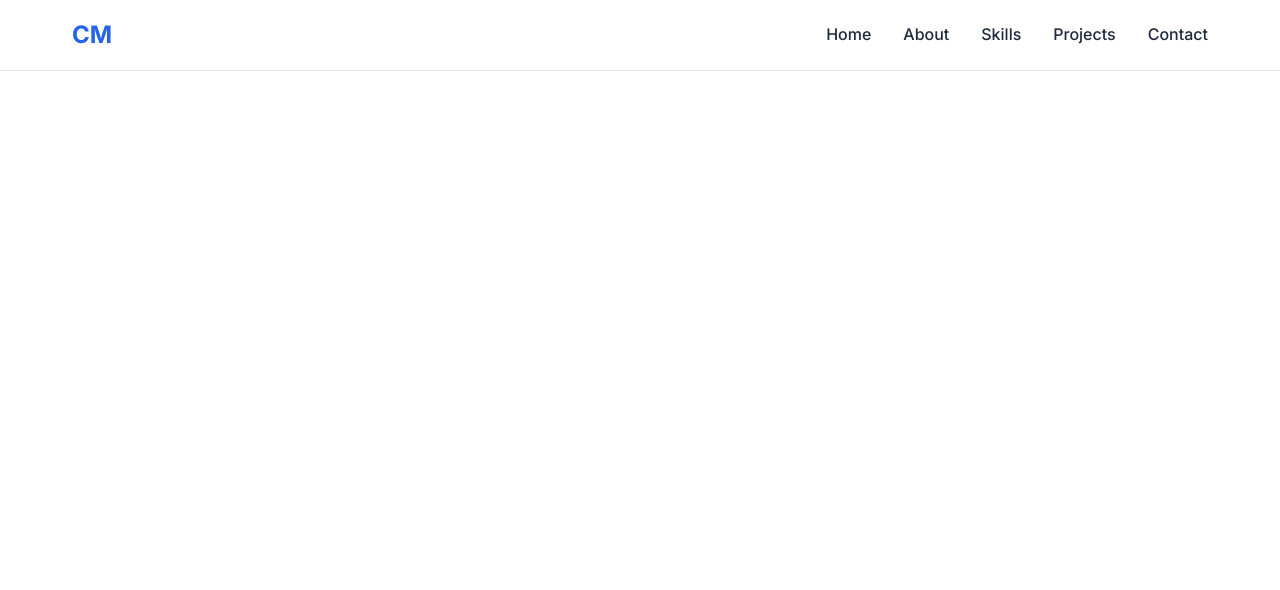
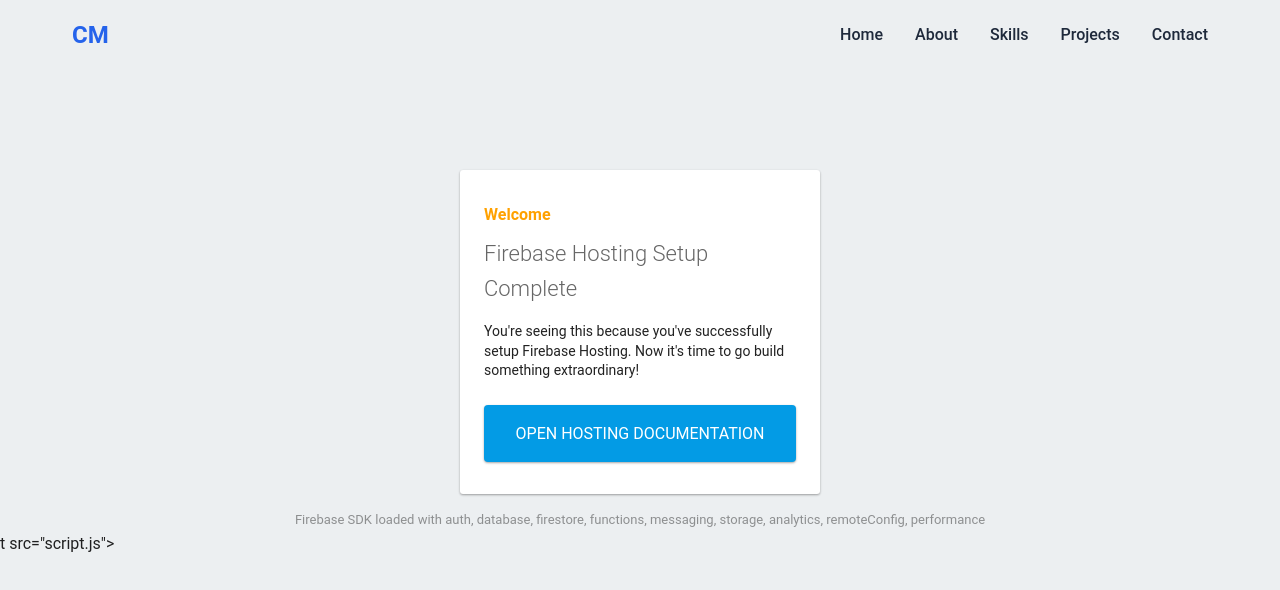
Before and after one commit to Cutecat42/mywebsite, a plain HTML site: page public/index.html in a window 1280 px wide. Drawn offline with Linux system fonts and the light colour scheme; some packages are replaced by stand-ins of ours.

Commit message:
Deployed current files to firebase

```diff
--- a/public/index.html
+++ b/public/index.html
@@ -1,16 +1,48 @@
 <!DOCTYPE html>
-<html lang="en">
-<head>
-    <meta charset="UTF-8">
-    <meta name="viewport" content="width=device-width, initial-scale=1.0">
+<html>
+  <head>
+    <meta charset="utf-8">
+    <meta name="viewport" content="width=device-width, initial-scale=1">
     <title>Cat - Programming Portfolio</title>
+
     <link rel="stylesheet" href="styles.css">
     <link href="https://fonts.googleapis.com/css2?family=Inter:wght@300;400;500;600;700&display=swap" rel="stylesheet">
     <link rel="stylesheet" href="https://cdnjs.cloudflare.com/ajax/libs/font-awesome/6.0.0/css/all.min.css">
-</head>
-<body>
-    <nav class="navbar">
-    <div class="nav-container">
+
+    <!-- update the version number as needed -->
+    <script defer src="/__/firebase/12.4.0/firebase-app-compat.js"></script>
+    <!-- include only the Firebase features as you need -->
+    <script defer src="/__/firebase/12.4.0/firebase-auth-compat.js"></script>
+    <script defer src="/__/firebase/12.4.0/firebase-database-compat.js"></script>
+    <script defer src="/__/firebase/12.4.0/firebase-firestore-compat.js"></script>
+    <script defer src="/__/firebase/12.4.0/firebase-functions-compat.js"></script>
+    <script defer src="/__/firebase/12.4.0/firebase-messaging-compat.js"></script>
+    <script defer src="/__/firebase/12.4.0/firebase-storage-compat.js"></script>
+    <script defer src="/__/firebase/12.4.0/firebase-analytics-compat.js"></script>
+    <script defer src="/__/firebase/12.4.0/firebase-remote-config-compat.js"></script>
+    <script defer src="/__/firebase/12.4.0/firebase-performance-compat.js"></script>
+    <!--
+      initialize the SDK after all desired features are loaded, set useEmulator to false
+      to avoid connecting the SDK to running emulators.
+    -->
+     <script defer src="/__/firebase/init.js?useEmulator=true"></script>
+
+    <style media="screen">
+      body { background: #ECEFF1; color: rgba(0,0,0,0.87); font-family: Roboto, Helvetica, Arial, sans-serif; margin: 0; padding: 0; }
+      #message { background: white; max-width: 360px; margin: 100px auto 16px; padding: 32px 24px; border-radius: 3px; }
+      #message h2 { color: #ffa100; font-weight: bold; font-size: 16px; margin: 0 0 8px; }
+      #message h1 { font-size: 22px; font-weight: 300; color: rgba(0,0,0,0.6); margin: 0 0 16px;}
+      #message p { line-height: 140%; margin: 16px 0 24px; font-size: 14px; }
+      #message a { display: block; text-align: center; background: #039be5; text-transform: uppercase; text-decoration: none; color: white; padding: 16px; border-radius: 4px; }
+      #message, #message a { box-shadow: 0 1px 3px rgba(0,0,0,0.12), 0 1px 2px rgba(0,0,0,0.24); }
+      #load { color: rgba(0,0,0,0.4); text-align: center; font-size: 13px; }
+      @media (max-width: 600px) {
+        body, #message { margin-top: 0; background: white; box-shadow: none; }
+        body { border-top: 16px solid #ffa100; }
+      }
+    </style>
+
+     <div class="nav-container">
       <div class="nav-logo">
         <a href="#home">CM</a>
       </div>
@@ -39,8 +71,59 @@
     </div>
   </nav>
 
+  </head>
+  <body>
+    <div id="message">
+      <h2>Welcome</h2>
+      <h1>Firebase Hosting Setup Complete</h1>
+      <p>You're seeing this because you've successfully setup Firebase Hosting. Now it's time to go build something extraordinary!</p>
+      <a target="_blank" href="https://firebase.google.com/docs/hosting/">Open Hosting Documentation</a>
+    </div>
+    <p id="load">Firebase SDK Loading&hellip;</p>
+
+    <script>
+      document.addEventListener('DOMContentLoaded', function() {
+        const loadEl = document.querySelector('#load');
+        // // 🔥🔥🔥🔥🔥🔥🔥🔥🔥🔥🔥🔥🔥🔥🔥🔥🔥🔥🔥🔥🔥🔥🔥🔥🔥🔥🔥🔥🔥🔥🔥
+        // // The Firebase SDK is initialized and available here!
+        //
+        // firebase.auth().onAuthStateChanged(user => { });
+        // firebase.database().ref('/path/to/ref').on('value', snapshot => { });
+        // firebase.firestore().doc('/foo/bar').get().then(() => { });
+        // firebase.functions().httpsCallable('yourFunction')().then(() => { });
+        // firebase.messaging().requestPermission().then(() => { });
+        // firebase.storage().ref('/path/to/ref').getDownloadURL().then(() => { });
+        // firebase.analytics(); // call to activate
+        // firebase.analytics().logEvent('tutorial_completed');
+        // firebase.performance(); // call to activate
+        //
+        // // 🔥🔥🔥🔥🔥🔥🔥🔥🔥🔥🔥🔥🔥🔥🔥🔥🔥🔥🔥🔥🔥🔥🔥🔥🔥🔥🔥🔥🔥🔥🔥
+
+        try {
+          let app = firebase.app();
+          let features = [
+            'auth',
+            'database',
+            'firestore',
+            'functions',
+            'messaging',
+            'storage',
+            'analytics',
+            'remoteConfig',
+            'performance',
+          ].filter(feature => typeof app[feature] === 'function');
+          loadEl.textContent = `Firebase SDK loaded with ${features.join(', ')}`;
+        } catch (e) {
+          console.error(e);
+          loadEl.textContent = 'Error loading the Firebase SDK, check the console.';
+        }
+      });
+    </script>
 
 
-  <script src="script.js"></script>
+    <script src="script.js"></script>
+  </body>
+</html>
+t src="script.js"></script>
 </body>
 </html>
```
Also changed, not shown: firebase.json (added), 2 other files.
